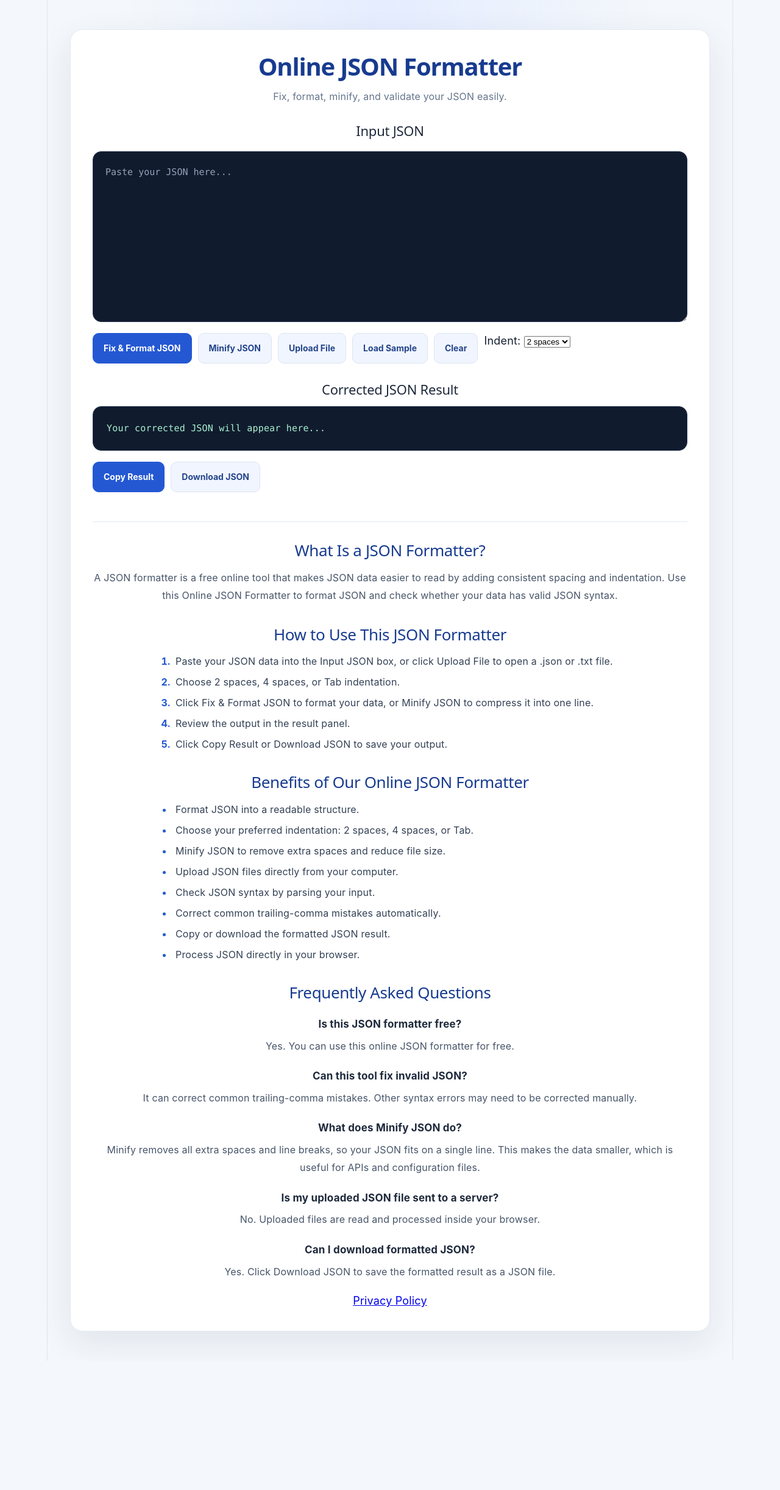
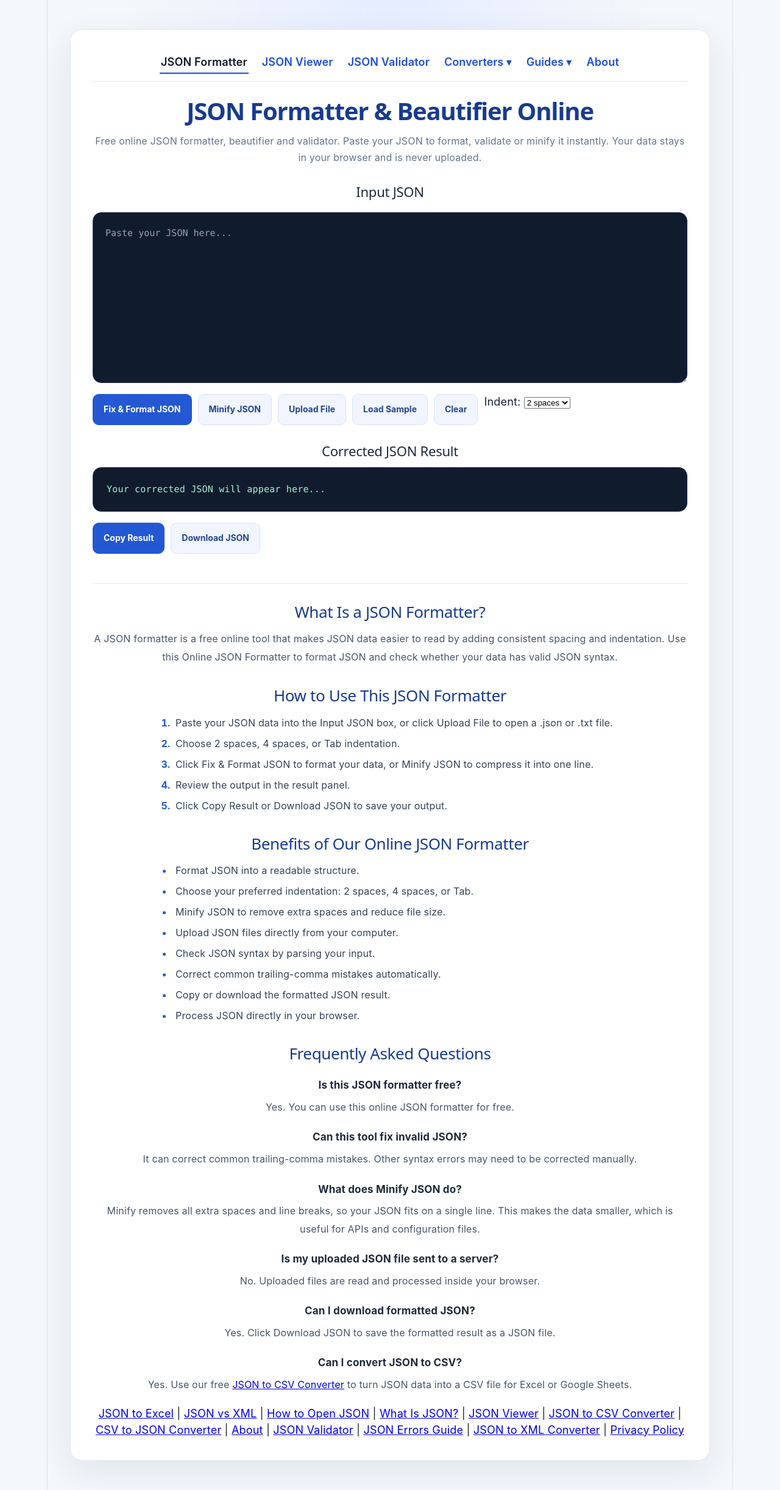
Before and after one commit to mariabk003-MS/online-json-formatter, a React (Vite) app: page / in a window 1280 px wide. Shown: the whole page at 61% size. Before the commit the page ends 2231 px from the top, so only its background shows below. Built offline with nearby package versions, Linux system fonts and the light colour scheme.

Commit message:
Restore homepage menu, heading and footer links

```diff
--- a/src/App.jsx
+++ b/src/App.jsx
@@ -1,5 +1,6 @@
 import { useRef, useState } from 'react'
 import './App.css'
+import NavBar from './NavBar.jsx'
 
 function App() {
   const [json, setJson] = useState('')
@@ -24,8 +25,6 @@ function App() {
     setSuccess(message)
   }
 
-  // Parses JSON. If it fails, tries removing trailing commas once.
-  // Returns { parsed, fixedText } or throws the parse error.
   function parseWithFix(text) {
     try {
       return { parsed: JSON.parse(text), fixedText: null }
@@ -157,8 +156,13 @@ function App() {
 
   return (
     <div className="app">
-      <h1>Online JSON Formatter</h1>
-      <p>Fix, format, minify, and validate your JSON easily.</p>
+      <NavBar />
+      <h1>JSON Formatter &amp; Beautifier Online</h1>
+      <p>
+        Free online JSON formatter, beautifier and validator. Paste your JSON
+        to format, validate or minify it instantly. Your data stays in your
+        browser and is never uploaded.
+      </p>
 
       <div className="editor-layout">
         <section className="editor-panel">
@@ -279,9 +283,32 @@ function App() {
         <p>
           Yes. Click Download JSON to save the formatted result as a JSON file.
         </p>
+
+        <h3>Can I convert JSON to CSV?</h3>
+        <p>
+          Yes. Use our free <a href="/json-to-csv">JSON to CSV Converter</a> to
+          turn JSON data into a CSV file for Excel or Google Sheets.
+        </p>
       </section>
 
       <footer className="site-footer">
+        <a href="/convert-json-to-excel">JSON to Excel</a>{' | '}
+        <a href="/json-vs-xml">JSON vs XML</a>{' | '}
+        <a href="/how-to-open-json-file">How to Open JSON</a>{' | '}
+        <a href="/what-is-json">What Is JSON?</a>{' | '}
+        <a href="/json-viewer">JSON Viewer</a>{' | '}
+        <a href="/json-to-csv">JSON to CSV Converter</a>
+        {' | '}
+                <a href="/csv-to-json">CSV to JSON Converter</a>
+                {' | '}
+                <a href="/about">About</a>
+        {' | '}
+        <a href="/json-validator">JSON Validator</a>
+        {' | '}
+        <a href="/common-json-errors">JSON Errors Guide</a>
+        {' | '}
+        <a href="/json-to-xml">JSON to XML Converter</a>
+        {' | '}
         <a href="/privacy-policy">Privacy Policy</a>
       </footer>
     </div>
```
